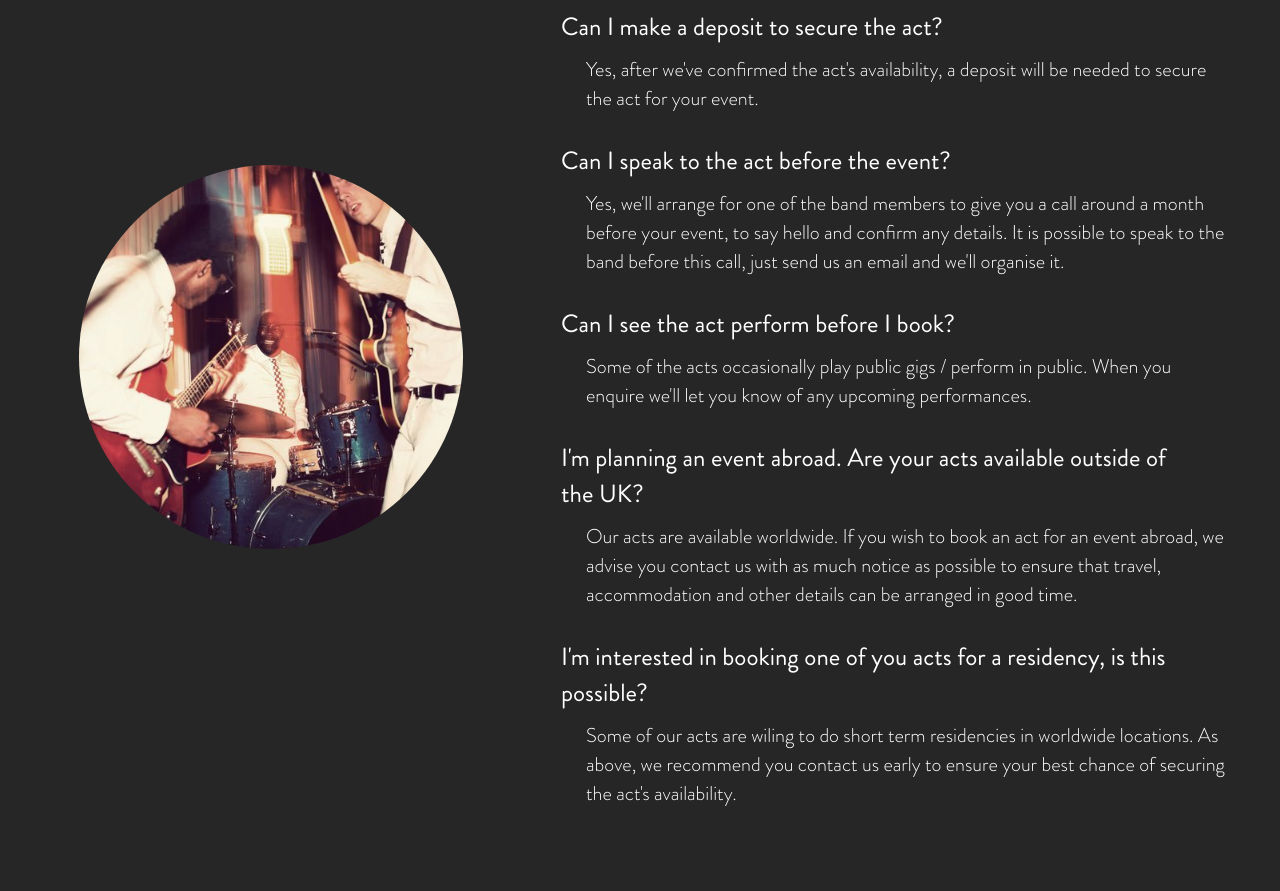
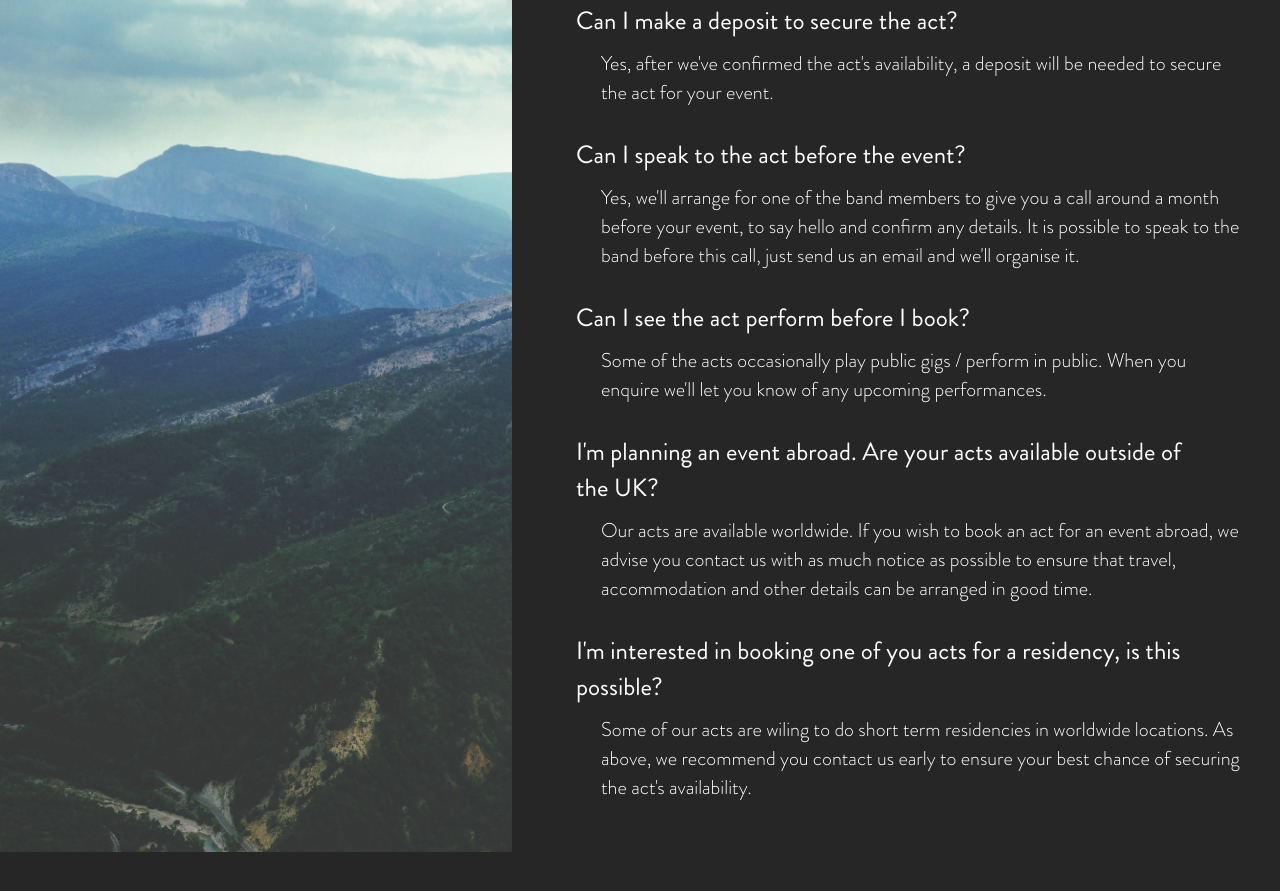
Before and after one commit to JWLD/figsandlimes, a plain HTML site: page index.html in a window 1280 px wide. Shown: the part 2193-3084 px from the top of the page. After the commit the page ends 3045 px from the top, so only its background shows below. Drawn offline with nearby package versions, Linux system fonts and the light colour scheme.

Commit message:
image change

```diff
--- a/css/style.css
+++ b/css/style.css
@@ -187,12 +187,15 @@ section {
 /* FAQ */
 
 #faq {
-	justify-content: space-around;
+	justify-content: space-between;
+	padding: 0;
 }
 
 #faqText {
 	flex-direction: column;
 	color: white;
+	margin: auto;
+	padding: 50px 0;
 }
 
 .qAndA {
@@ -214,10 +217,8 @@ section {
 }
 
 #faqPic {
-	height: 30vw;
-	width: 30vw;
-	border-radius: 20vw;
-	background-image: url('../pics/faq.jpg');
+	width: 40%;
+	background-image: url('../pics/faq.png');
 	background-position: center;
 	background-size: cover;
 	background-repeat: no-repeat;
--- a/functions.js
+++ b/functions.js
@@ -1,3 +1,11 @@
+$(document).ready(function() {
+    $('#faqPic').css('height', $('#faqText').css('height'));
+});
+
+$(window).resize(function() {
+    $('#faqPic').css('height', $('#faqText').css('height'));
+});
+
 // scroll down page to div
 function jumpTo(dest, mobile) {
     // close menu on mobile
--- a/index.html
+++ b/index.html
@@ -103,7 +103,7 @@
 					<p class="faqQuestion">I'm planning an event abroad. Are your acts available outside of the UK?</p>
 					<p class="faqAnswer">Our acts are available worldwide. If you wish to book an act for an event abroad, we advise you contact us with as much notice as possible to ensure that travel, accommodation and other details can be arranged in good time.</p>
 				</div>
-				<div class="qAndA">
+				<div class="qAndA" style="margin: 0">
 					<p class="faqQuestion">I'm interested in booking one of you acts for a residency, is this possible?</p>
 					<p class="faqAnswer">Some of our acts are wiling to do short term residencies in worldwide locations. As above, we recommend you contact us early to ensure your best chance of securing the act's availability.</p>
 				</div>
```
Also changed, not shown: pics/faq.jpg (deleted), pics/faq.png (added).
